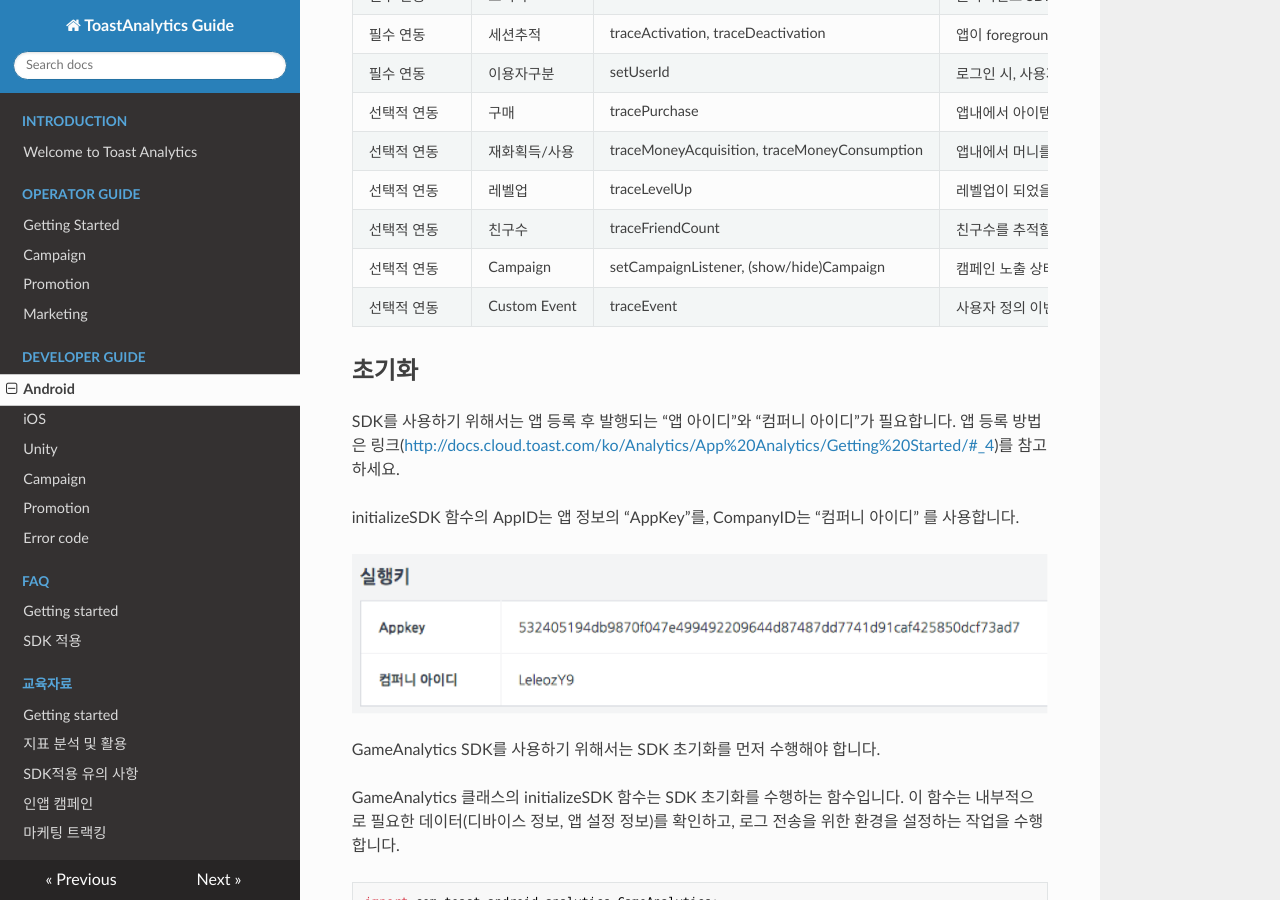
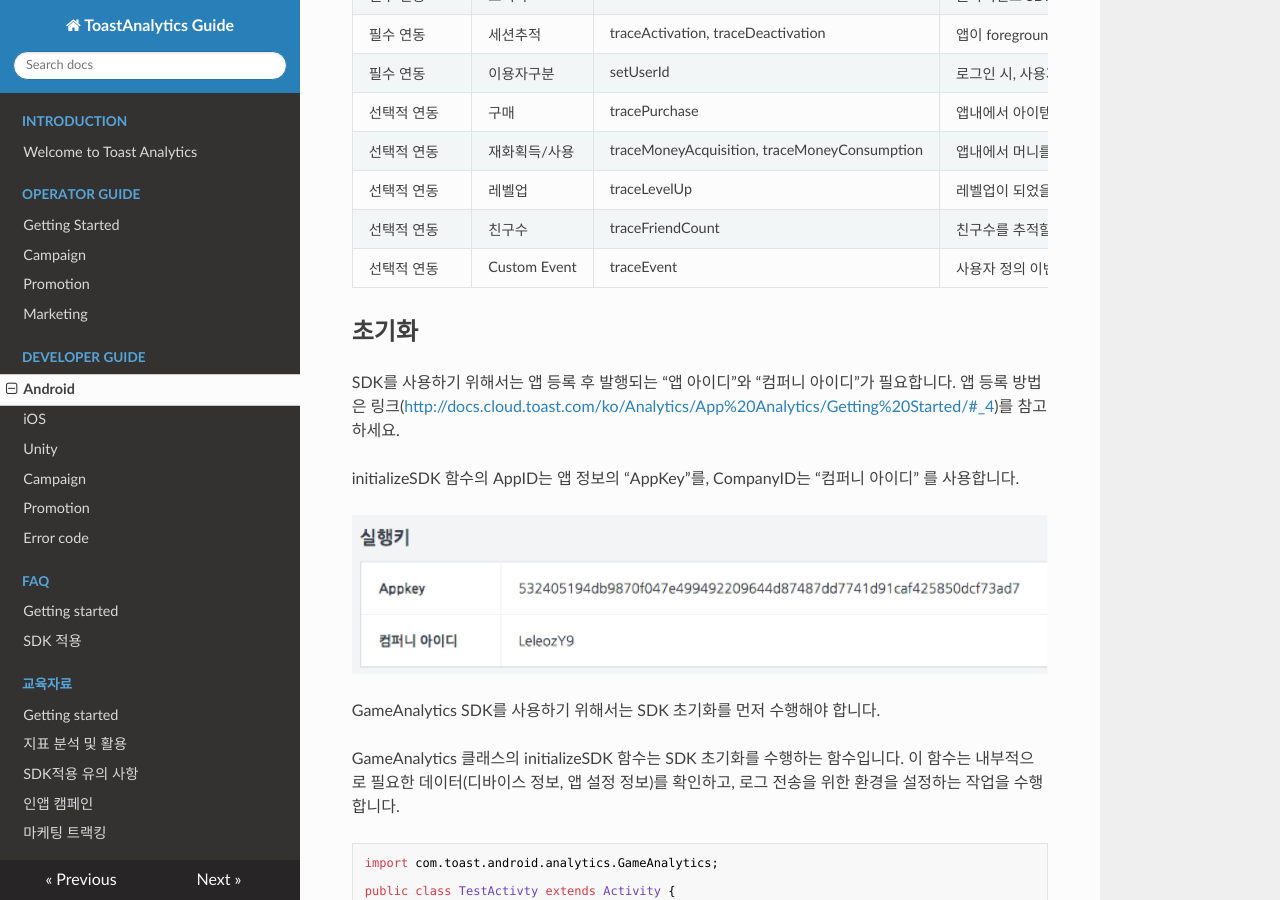
Before and after one commit to ToastAnalytics/ToastAnalytics, an MkDocs documentation site: the page built from docs/Developer/4. Android Developer Guide.md, in a window 1280 px wide and 900 px high, scrolled down 7254 px. Built offline with MkDocs 1.6.1, drawn with Linux system fonts in a browser that asks for light colours; nearby versions of some CDN libraries; old or Windows-style settings are respelled for this version of MkDocs.

Commit message:
Update 4. Android Developer Guide.md

```diff
--- a/docs/Developer/4. Android Developer Guide.md
+++ b/docs/Developer/4. Android Developer Guide.md
@@ -188,7 +188,6 @@
 |선택적 연동|재화획득/사용|traceMoneyAcquisition, traceMoneyConsumption|앱내에서 머니를 획득하거나 소비 했을때 호출합니다.|밸런싱|
 |선택적 연동|레벨업|traceLevelUp|레벨업이 되었을 때 호출합니다.|밸런싱|
 |선택적 연동|친구수|traceFriendCount|친구수를 추적할때 호출합니다.|밸런싱|
-|선택적 연동|Campaign|setCampaignListener, (show/hide)Campaign|캠페인 노출 상태를 비동기적으로 통지받는 리스너를 등록합니다. 해당 Campaign 뷰의 노출을 요청하거나 숨길때 호출합니다.|캠페인|
 |선택적 연동|Custom Event|traceEvent|사용자 정의 이벤트가 발생했을 때 호출합니다.|커스텀이벤트|
 
 
```
